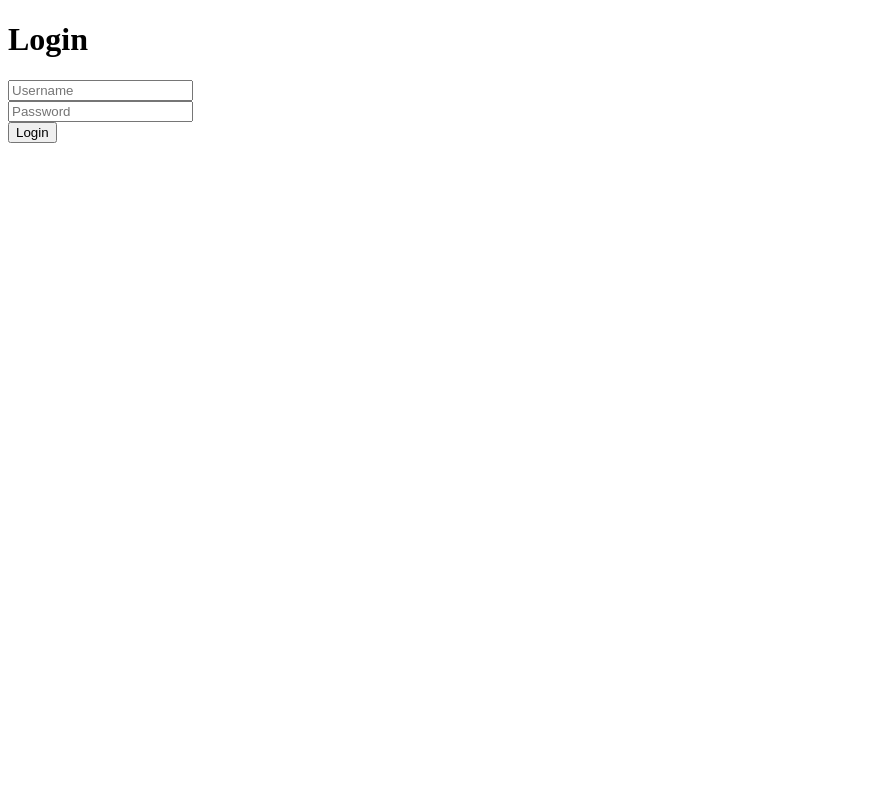
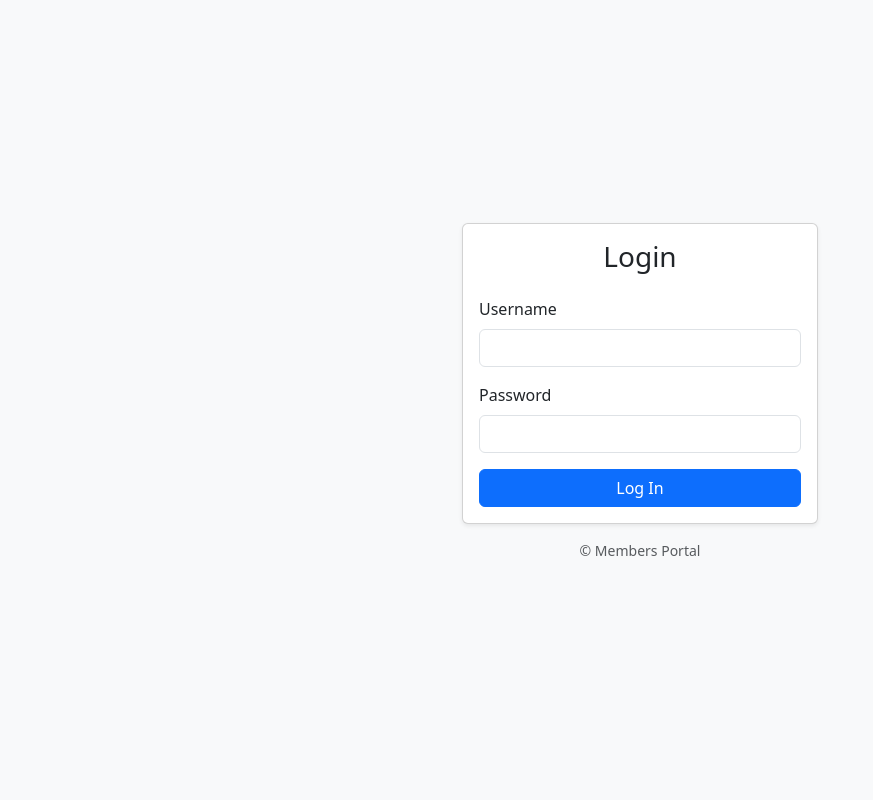
Before and after one commit to drsdass/OneHealth, a Python web app: template templates/login.html in a window 1280 px wide. Shown: the whole page, without its empty margins (0-873 px from the left). Run offline with Jinja, Linux system fonts and the light colour scheme; the template is opened without the code that fills it, so the values that code supplies are empty; some libraries are stand-ins or nearby versions.

Commit message:
Add files via upload

```diff
--- a/templates/login.html
+++ b/templates/login.html
@@ -1,14 +1,43 @@
+
 <!DOCTYPE html>
-<html>
+<html lang="en">
 <head>
+    <meta charset="UTF-8">
     <title>Login</title>
+    <link rel="stylesheet" href="https://cdn.jsdelivr.net/npm/bootstrap@5.3.0/dist/css/bootstrap.min.css">
 </head>
-<body>
-    <h1>Login</h1>
-    <form method="post">
-        <input type="text" name="username" placeholder="Username" required><br>
-        <input type="password" name="password" placeholder="Password" required><br>
-        <button type="submit">Login</button>
-    </form>
+<body class="bg-light d-flex align-items-center" style="height: 100vh;">
+    <div class="container">
+        <div class="row justify-content-center">
+            <div class="col-md-4">
+                <div class="card shadow-sm">
+                    <div class="card-body">
+                        <h3 class="card-title text-center mb-4">Login</h3>
+                        {% with messages = get_flashed_messages() %}
+                          {% if messages %}
+                            <div class="alert alert-danger" role="alert">
+                              {{ messages[0] }}
+                            </div>
+                          {% endif %}
+                        {% endwith %}
+                        <form method="post">
+                            <div class="mb-3">
+                                <label for="username" class="form-label">Username</label>
+                                <input type="text" class="form-control" id="username" name="username" required>
+                            </div>
+                            <div class="mb-3">
+                                <label for="password" class="form-label">Password</label>
+                                <input type="password" class="form-control" id="password" name="password" required>
+                            </div>
+                            <div class="d-grid">
+                                <button type="submit" class="btn btn-primary">Log In</button>
+                            </div>
+                        </form>
+                    </div>
+                </div>
+                <p class="text-center mt-3 text-muted small">© Members Portal</p>
+            </div>
+        </div>
+    </div>
 </body>
 </html>
```
